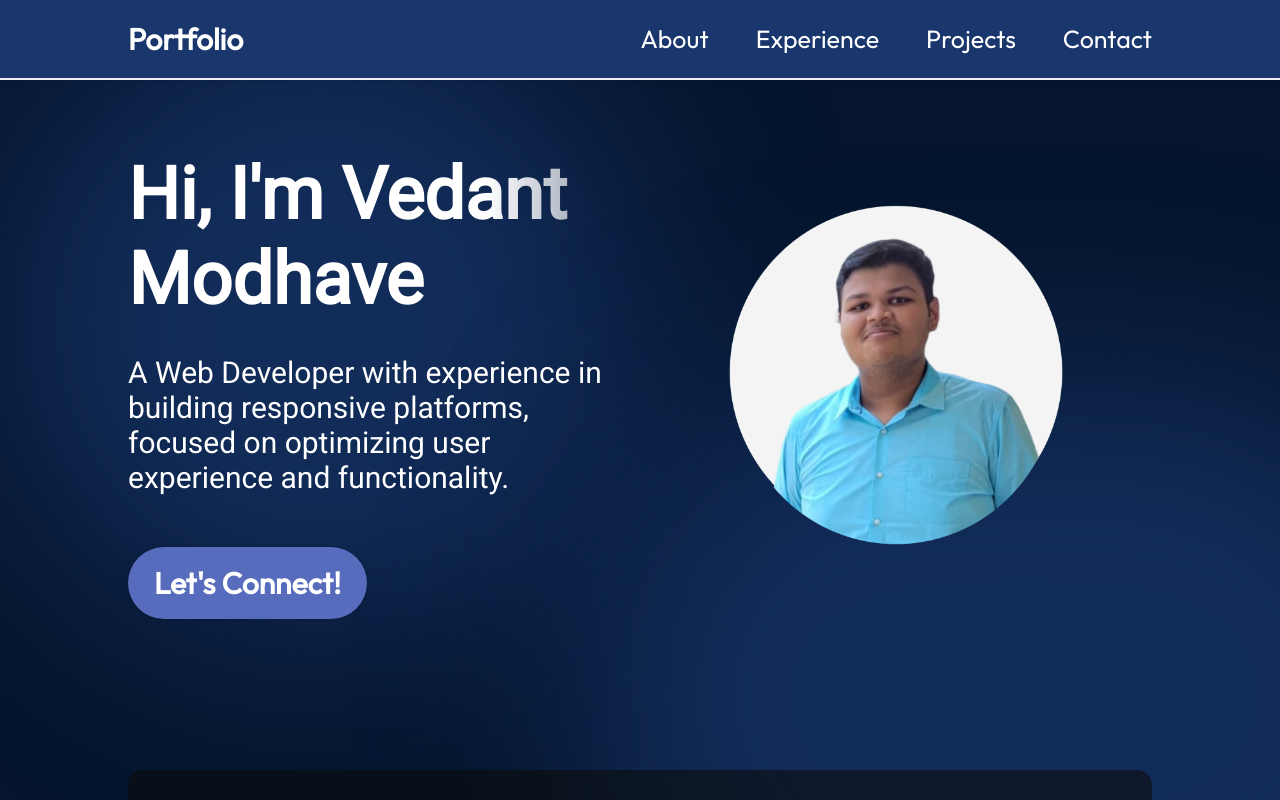
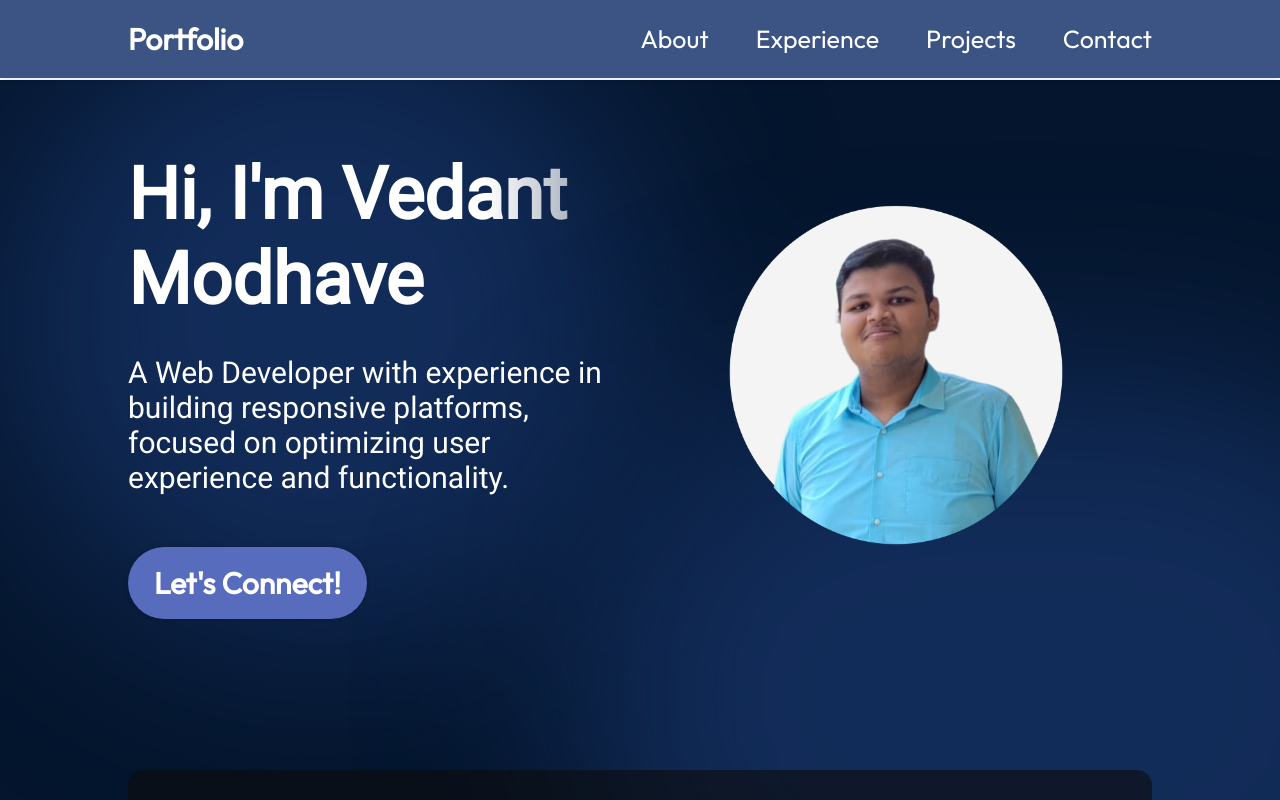
Before and after one commit to VedantModhave/Vedant-Modhave-Portfolio, a React (Vite) app: page / in a window 1280 px wide. Shown: the top 800 px of the page. Built offline with nearby package versions, Linux system fonts and the light colour scheme.

Commit message:
Update Navbar.module.css

```diff
--- a/src/components/Navbar/Navbar.module.css
+++ b/src/components/Navbar/Navbar.module.css
@@ -10,8 +10,14 @@
   justify-content: space-between;
   padding: 20px 10%;
   z-index: 1000;
-  background-color: var(--color-secondary);
+  background: rgba(11, 42, 102, 0.8);
+  backdrop-filter: blur(8px);
   box-shadow: 0 2px 5px rgba(0, 0, 0, 0.1);
+  transition: background 0.3s ease;
+}
+
+.navbar.scrolled {
+  background: rgba(1, 34, 70, 0.8);
 }
 
 .title {
@@ -40,27 +46,28 @@
   color: var(--color-text);
   text-decoration: none;
   position: relative;
-  transition: color 0.3s ease; /* Add transition for smooth color change */
+  transition: color 0.3s ease;
 }
 
 .menuItems a:hover {
-  color: var(--color-primary); /* Change text color on hover */
+  color: var(--color-text);
 }
 
 .menuItems a::after {
   content: "";
   position: absolute;
-  bottom: -5px; /* Position the underline just below the text */
+  bottom: -5px;
   left: 0;
   width: 100%;
-  height: 2px; /* Line thickness */
-  background-color: var(--color-primary); /* Line color */
-  transform: scaleX(0); /* Initially hidden */
-  transition: transform 0.3s ease; /* Smooth transition for the underline */
+  height: 2px;
+  background: linear-gradient(90deg, rgba(0, 123, 255, 1) 0%, rgba(0, 123, 255, 0.5) 100%);
+  box-shadow: 0 0 10px rgba(0, 123, 255, 0.7);
+  transform: scaleX(0);
+  transition: transform 0.3s ease;
 }
 
 .menuItems a:hover::after {
-  transform: scaleX(1); /* Show the underline on hover */
+  transform: scaleX(1);
 }
 
 @media screen and (max-width: 830px) {
@@ -110,3 +117,8 @@
 body {
   padding-top: 80px;
 }
+
+.navbar.transparent {
+  background-color: rgba(1, 34, 70, 0.8);
+  backdrop-filter: blur(8px);
+}
```
